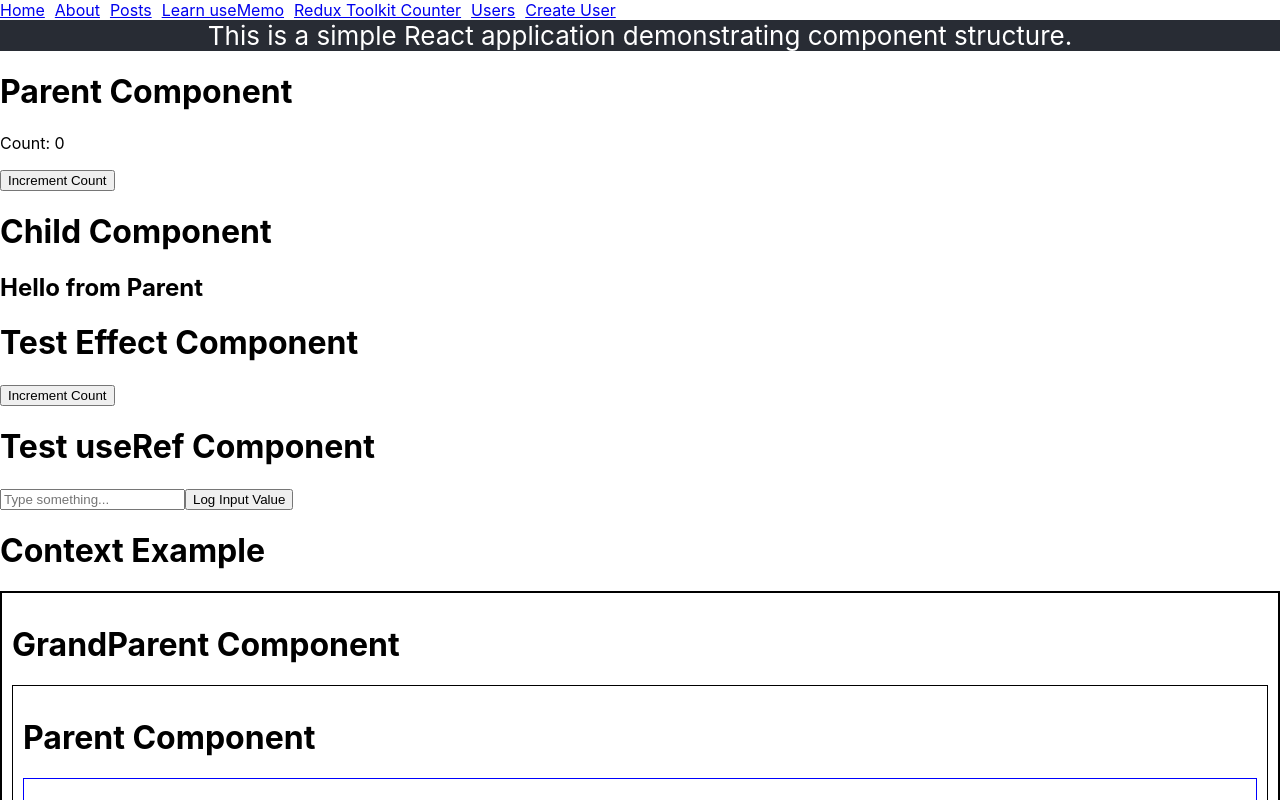
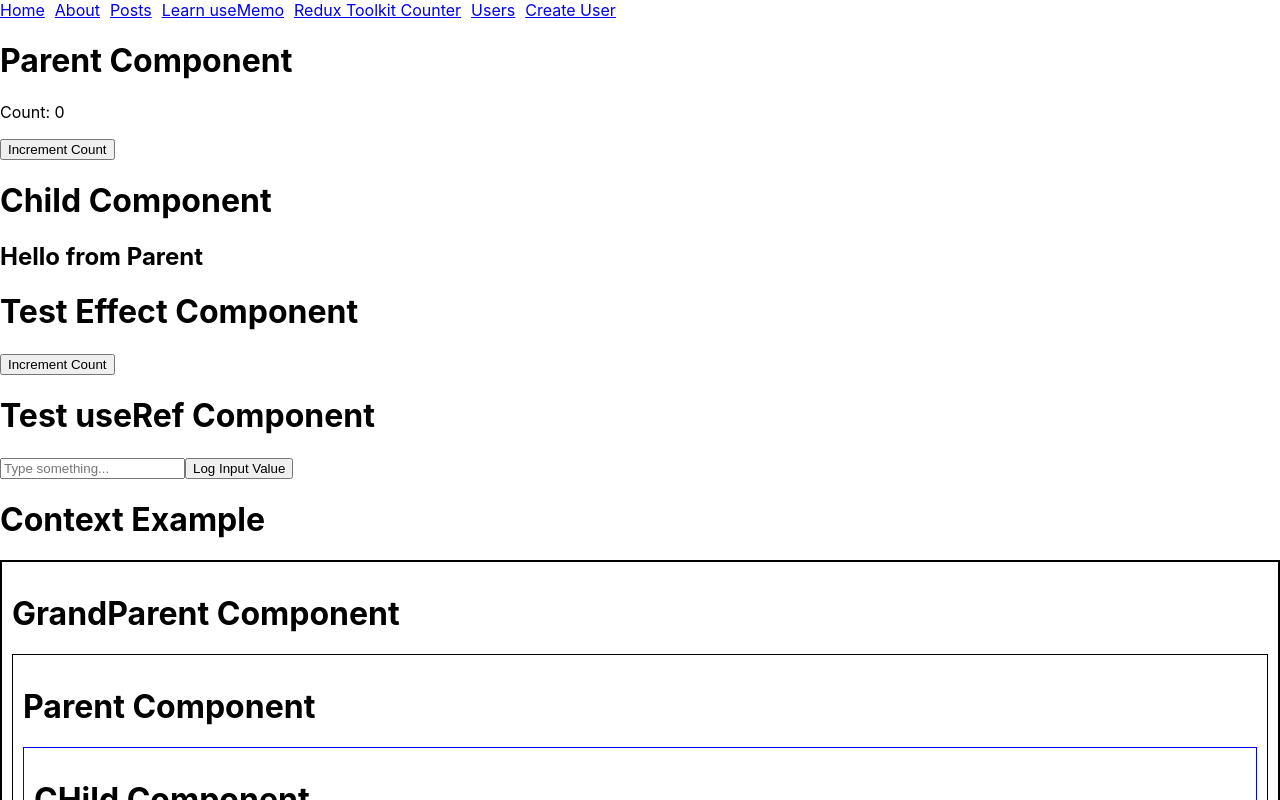
Before and after one commit to venkataramanagovindu/react-prep, a React (Create React App) app: page / in a window 1280 px wide. Shown: the top 800 px of the page. Built offline with nearby package versions, Linux system fonts and the light colour scheme.

Commit message:
Implement page change logging and conditional rendering in App component

```diff
--- a/src/App.tsx
+++ b/src/App.tsx
@@ -6,8 +6,33 @@ import TestEffect from './components/TestEffect';
 import GrandParent from './components/LearnContext/GrandParent';
 import { AnotherGrandParent } from './components/LearnContext/AnotherGrandParent';
 import { Link, Outlet} from 'react-router-dom';
+import { useLocation } from 'react-router'
 
 const App: React.FC = () => {
+  let location = useLocation();
+
+  React.useEffect(() => {
+    console.log(`Page changed to: ${location.pathname}`);
+  }, [location]);
+
+  const renderExtraContent = () => {
+    if (location.pathname !== '/') return null;
+
+    console.log("Rendering extra content for path:", location.pathname);
+    return (
+      <>
+        <Parent />
+        <TestEffect />
+        <TestuseRef />
+
+        <h1>Context Example</h1>
+
+        <GrandParent />
+        <AnotherGrandParent />
+      </>
+    );
+  };
+
   return (
     <div>
       <nav style={{ display: 'flex', gap: '10px' }}>
@@ -20,16 +45,17 @@ const App: React.FC = () => {
         <Link to="/create-user">Create User</Link>
       </nav>
       <header className="App-header">
-        This is a simple React application demonstrating component structure.
+        {/* This is a simple React application demonstrating component structure. */}
       </header>
-      <Parent />
+
+      {/* <Parent />
       <TestEffect />
       <TestuseRef />
 
       <h1>Context Example</h1>
 
       <GrandParent />
-      <AnotherGrandParent />
+      <AnotherGrandParent /> */}
 
       <div>
       {/* Add any additional content or comments here */}
@@ -46,8 +72,11 @@ const App: React.FC = () => {
         />
         <Route path="*" element={<h2>404 Not Found</h2>} />
       </Routes> */}
+      </div>
+
+      {renderExtraContent()}
+
       <Outlet />
-      </div>
     </div>
   );
 };
```
